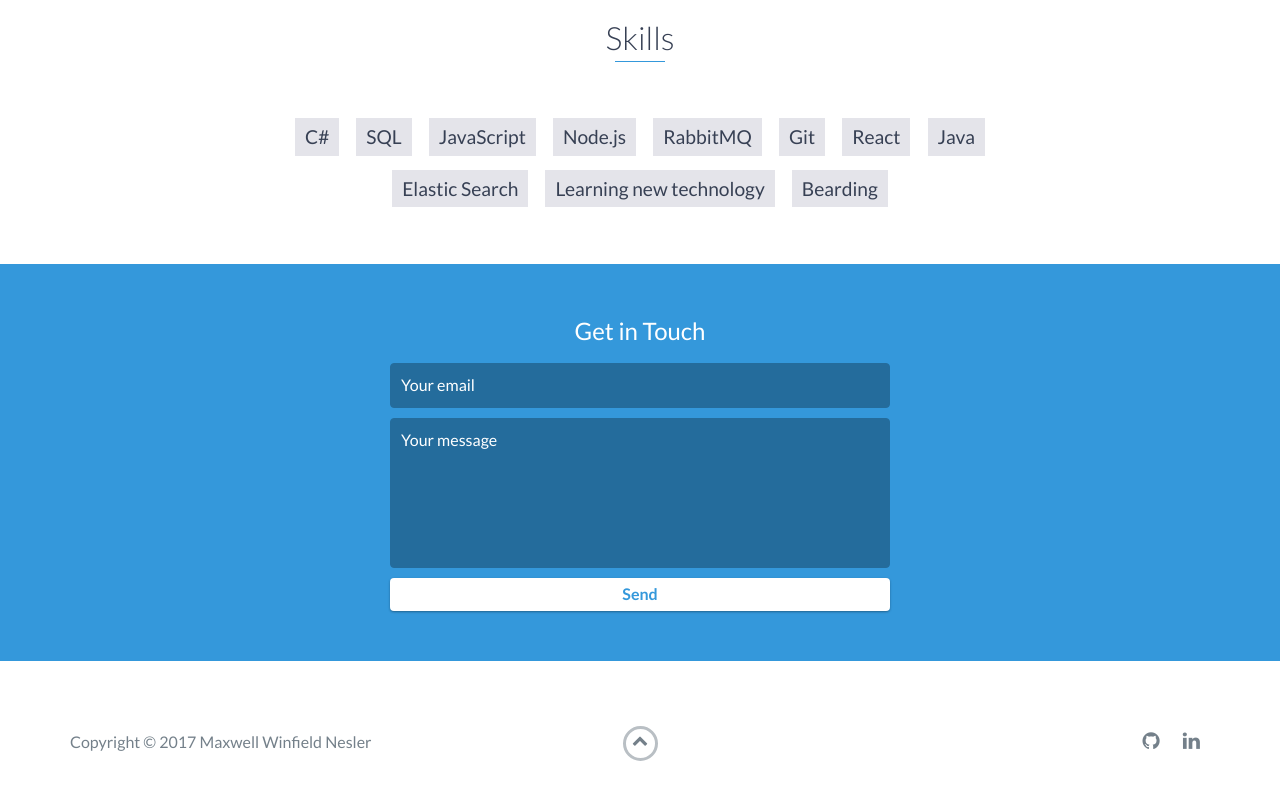
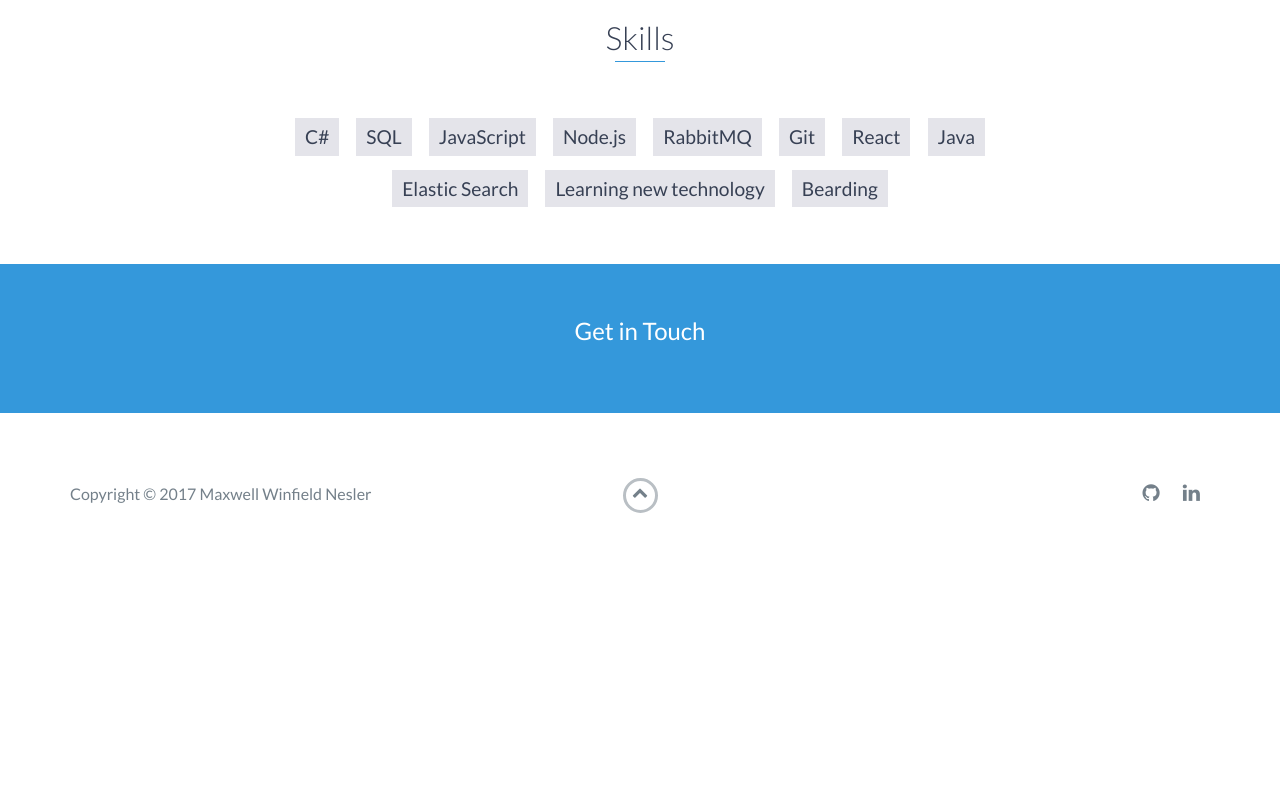
Before and after one commit to mnesler/mnesler.github.io, a website: page index.html in a window 1280 px wide. Shown: the part 2888-3688 px from the top of the page. After the commit the page ends 3455 px from the top, so only its background shows below. Drawn offline with nearby package versions, Linux system fonts and the light colour scheme.

Commit message:
i removed less of this sectrion

```diff
--- a/index.html
+++ b/index.html
@@ -156,12 +156,7 @@
     <div id="contact">
         <h2>Get in Touch</h2>
         <div id="contact-form">
-            <form method="POST" action="https://formspree.io/email@email.com">
-                <input type="hidden" name="_subject" value="Contact request from personal website" />
-                <input type="email" name="_replyto" placeholder="Your email" required>
-                <textarea name="message" placeholder="Your message" required></textarea>
-                <button type="submit">Send</button>
-            </form>
+
         </div>
         <!-- End #contact-form -->
     </div>
```
